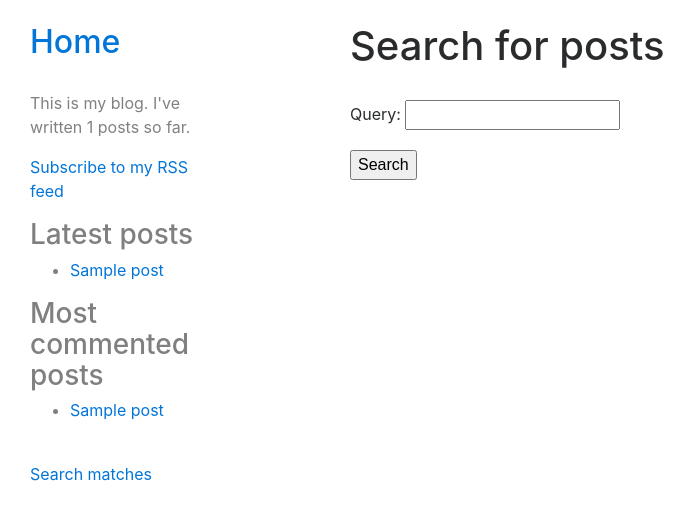
After one commit to BirdOnTheBranch/Blog, a Django app: page /search/ in a window 1280 px wide. The commit adds this page. Shown: the top 520 px of the page, without its empty margins (0-696 px from the left). Run offline with Django 3.2, Linux system fonts and the light colour scheme; tables that the repository leaves empty hold one stand-in row (values such as "Sample post"); some libraries are stand-ins or nearby versions.

Commit message:
Search function implemented in app.

```diff
--- a/core/forms.py
+++ b/core/forms.py
@@ -14,3 +14,7 @@ class CommentForm(forms.ModelForm):
     class Meta:
         model = Comment
         fields = ('name', 'email', 'body')
+
+
+class SearchForm(forms.Form):
+    query = forms.CharField()
--- a/core/templates/core/base.html
+++ b/core/templates/core/base.html
@@ -14,7 +14,7 @@
                 <div class="col-sm-3" >
                     <div class="col-8" id="sidebar">
                         <br>
-                        <h2>My blog</h2>
+                        <a href="{% url "core:post_list"  %}"><h2>Home</h2></a>
                         <br>
                         <p>This is my blog. I've written {% total_posts %} posts so far.</p>
                         <p><a href="{% url "core:post_feed" %}">Subscribe to my RSS feed</a></p>
@@ -29,6 +29,8 @@
                             <li><a href="{{ post.get_absolute_url }}">{{ post.title }}</a></li>
                         {% endfor %}
                         </ul>
+                        <br>
+                        <p><a href="{% url "core:post_search" %}">Search matches</a></p>
                     </div>
                 </div>
                 <div class="col-sm-6">
--- /dev/null
+++ b/core/templates/core/post/search.html
@@ -0,0 +1,33 @@
+{% extends "core/base.html" %}
+
+{% block title %}Search{% endblock %}
+
+{% block content %}
+    {% if "query" in request.GET %}
+        <br>
+        <h1>Posts containing "{{ query }}"</h1>
+        <h3>
+        {% with results.count as total_results %}
+        Found {{ total_results }} result{{ total_results|pluralize }}
+        {% endwith %}
+        </h3>
+        {% for post in results %}
+            <h4><a href="{{ post.get_absolute_url }}">
+            <br>
+            {{ post.title }}</a></h4>
+            {{ post.body|truncatewords:5 }}
+        {% empty %}
+            <br>
+        	<p>There are no results for your query.</p>
+        {% endfor %}
+        <p><br><a href="{% url "core:post_search" %}">Search again</a></p>
+    {% else %}
+        <br>
+        <h1>Search for posts</h1>
+        <br>
+        <form action="." method="get">
+            {{ form.as_p }}
+            <input type="submit" value="Search">
+        </form>
+    {% endif %}
+{% endblock %}
--- a/core/urls.py
+++ b/core/urls.py
@@ -16,7 +16,8 @@ urlpatterns = [
     path('', views.post_list, name='post_list'),
     path('tag/<slug:tag_slug>/', views.post_list, name='post_list_by_tag'),
     path('<int:year>/<int:month>/<int:day>/<slug:post>/', views.post_detail, name='post_detail'),
+    path('sitemap.xml', sitemap, {'sitemaps': sitemaps }, name='django.contrib.sitemaps.views.sitemap'),
     path('<int:post_id>/share/', views.post_share, name='post_share'),
-    path('sitemap.xml', sitemap, {'sitemaps': sitemaps }, name='django.contrib.sitemaps.views.sitemap'),
-    path('fedd/', LatestPostsFeed(), name='post_feed')
+    path('search/', views.post_search, name='post_search'),
+    path('feed/', LatestPostsFeed(), name='post_feed')
 ]
--- a/core/views.py
+++ b/core/views.py
@@ -1,23 +1,22 @@
 from django.shortcuts import render, get_object_or_404
 from django.core.paginator import Paginator, EmptyPage, PageNotAnInteger
+from django.contrib.postgres.search import SearchVector, SearchQuery, SearchRank
 from django.core.mail import send_mail
 from django.db.models import Count
 #Taggit
 from taggit.models import Tag
 
 from .models import Post
-from .forms import EmailPostForm, CommentForm
+from .forms import EmailPostForm, CommentForm, SearchForm
 
 
 
 def post_list(request, tag_slug=None):
-    object_list = Post.published.all()
+    object_list = Post.published.all().order_by('-created',)
     tag = None
-
     if tag_slug:
         tag = get_object_or_404(Tag, slug=tag_slug)
         object_list = object_list.filter(tags=tag.id)
-
     paginator = Paginator(object_list, 3) #3 post in each page.
     page = request.GET.get('page')
     try:
@@ -39,13 +38,11 @@ def post_detail(request, year, month, day, post):
                                    publish__year=year,
                                    publish__month=month,
                                    publish__day=day)
-
     # List of active comments for this post
     comments = post.comments.filter(active=True)
     if request.method == 'POST':
         # A comment was posted
         comment_form = CommentForm(data=request.POST)
-
         if comment_form.is_valid():
             # Create Comment object but don't save to database yet
             new_comment = comment_form.save(commit=False)
@@ -55,7 +52,6 @@ def post_detail(request, year, month, day, post):
             new_comment.save()
     else:
         comment_form = CommentForm()
-
     # List of similar posts
     post_tags_ids = post.tags.values_list('id', flat=True)
     similar_posts = Post.published.filter(tags__in=post_tags_ids).exclude(id=post.id)
@@ -87,3 +83,21 @@ def post_share(request, post_id):
         form = EmailPostForm()
 
     return render(request, 'core/post/share.html', {'post': post, 'form': form, 'sent': sent})
+
+
+
+def post_search(request):
+    form = SearchForm()
+    query = None
+    results = []
+    if 'query' in request.GET:
+        form = SearchForm(request.GET)
+        if form.is_valid():
+            query = form.cleaned_data['query']
+            search_vector = SearchVector('title', weight='A') + SearchVector('body', weight='B')
+            search_query = SearchQuery(query)
+            results = Post.objects.annotate(
+                                            rank=SearchRank(search_vector, search_query)
+                                            ).filter(rank__gte=0.3).order_by('-rank')
+
+    return render(request, 'core/post/search.html', {'form':form, 'query': query, 'results':results})
```
Also changed, not shown: core/templates/core/post/list.html (+3 -6 lines), README.md.
